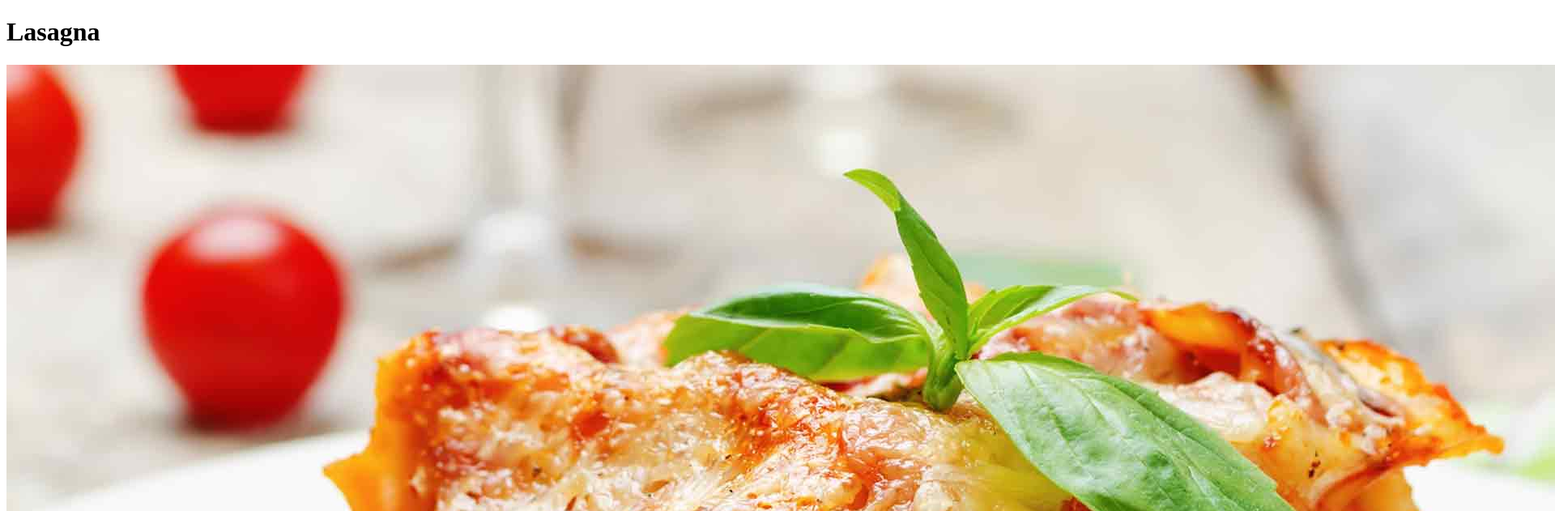
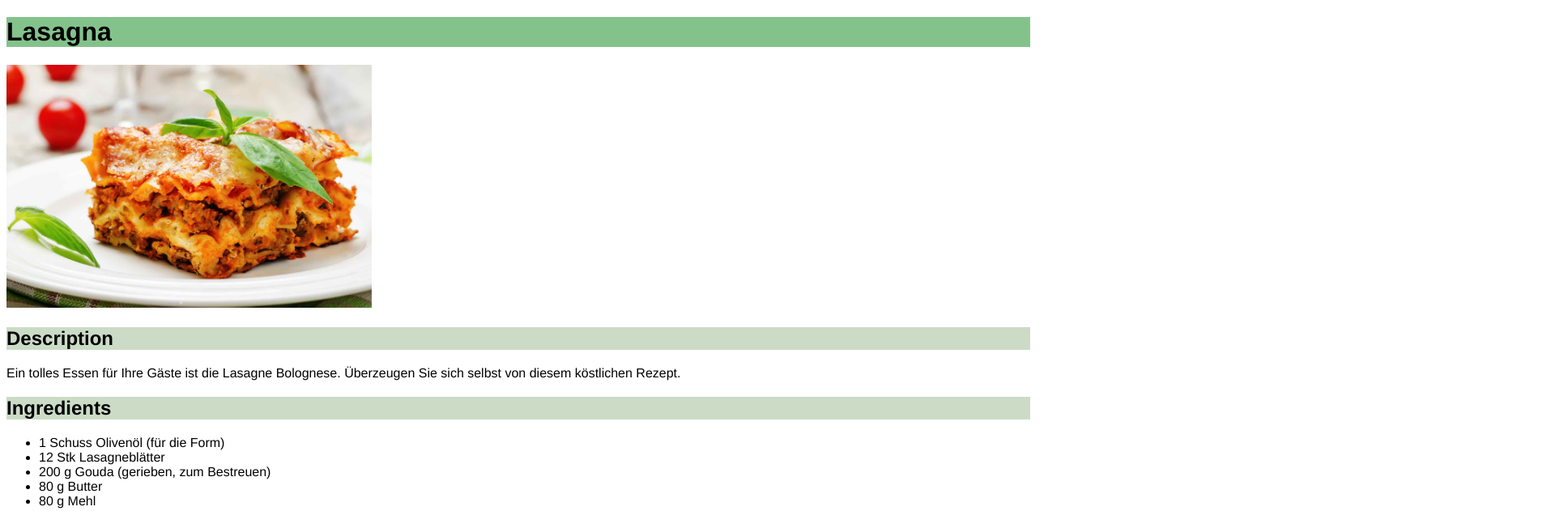
Before and after one commit to Helge-R/odin-recipes, a plain HTML site: page recipes/lasagna.html in a window 1280 px wide. Shown: the top 631 px of the page at 81% size, 1920 px wide, since content can reach past the window. Drawn offline with Linux system fonts and the light colour scheme.

Commit message:
Add simple CSS Styles to make page prettier

```diff
--- a/recipes/lasagna.html
+++ b/recipes/lasagna.html
@@ -5,6 +5,7 @@
 <head>
     <meta charset="UTF-8">
     <title>Lasagna</title>
+    <link rel="stylesheet" href="../style.css">
 </head>
 
 <body>
--- /dev/null
+++ b/style.css
@@ -0,0 +1,17 @@
+body {
+    font-family: "Helvetica", sans-serif;
+    font-size: 16px;
+}
+
+img {
+    width: auto;
+    height: 300px;
+}
+
+h1 {
+    background-color: rgb(132, 194, 140);
+}
+
+h2 {
+    background-color: rgb(203, 219, 198);
+}
```
Also changed, not shown: index.html (+2 -1 lines), recipes/pesto.html (+1 -0 lines), recipes/pizza.html (+1 -0 lines).
